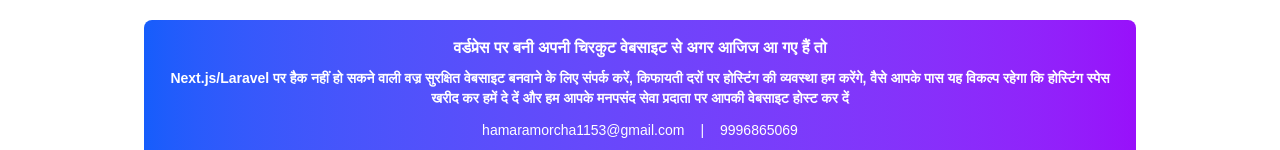
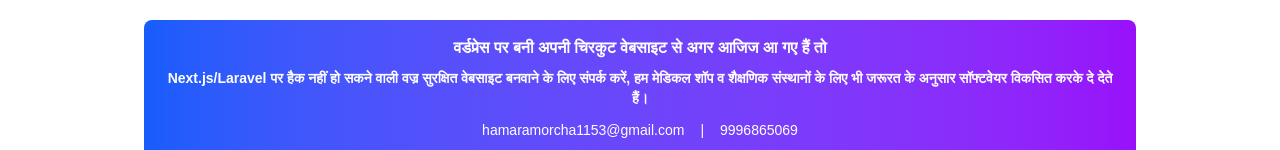
Before and after one commit to kp1153/hamaramorcha, a Next.js app: page / in a window 1280 px wide. Shown: the part 528-678 px from the top of the page. Built offline with nearby package versions, Linux system fonts and the light colour scheme; no server answers.

Commit message:
force deploy

```diff
--- a/components/Footer.js
+++ b/components/Footer.js
@@ -11,10 +11,7 @@
           <p className="text-sm mb-3 text-white">
             <strong>
               Next.js/Laravel पर हैक नहीं हो सकने वाली वज्र सुरक्षित वेबसाइट
-              बनवाने के लिए संपर्क करें, किफायती दरों पर होस्टिंग की व्यवस्था हम
-              करेंगे, वैसे आपके पास यह विकल्प रहेगा कि होस्टिंग स्पेस खरीद कर
-              हमें दे दें और हम आपके मनपसंद सेवा प्रदाता पर आपकी वेबसाइट होस्ट
-              कर दें{" "}
+              बनवाने के लिए संपर्क करें, हम मेडिकल शॉप व शैक्षणिक संस्थानों के लिए भी जरूरत के अनुसार सॉफ्टवेयर विकसित करके दे देते हैं।{" "}
             </strong>
           </p>
           <div className="flex flex-col sm:flex-row justify-center items-center gap-4 text-sm text-white mb-3">
```
